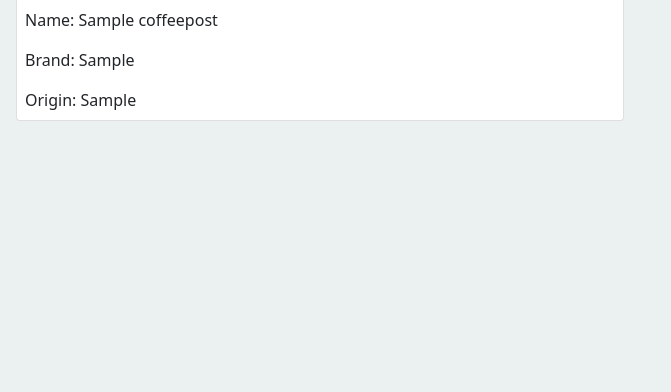
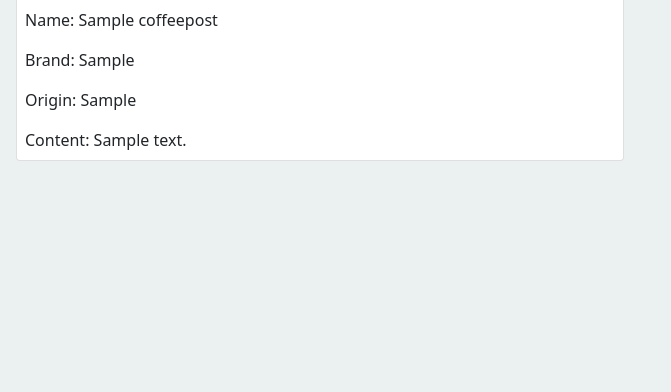
Before and after one commit to cacpaes/fourth-project-ci, a Django app: page / in a window 1280 px wide. Shown: the part 201-593 px from the top of the page, without its empty margins (0-671 px from the left). Run offline with Django 3.2, Linux system fonts and the light colour scheme; tables that the repository leaves empty hold one stand-in row (values such as "Sample post").

Commit message:
Add content post.coffee

```diff
--- a/templates/index.html
+++ b/templates/index.html
@@ -8,6 +8,7 @@
         <div class="hero-text">
           <h1>Taste Coffee</h1>
           <p>The place to post your favorite coffee</p>
+
         </div>
     </div>
 </header>
@@ -32,8 +33,7 @@
                             <p class="card-text mt-2">Name: {{ post.coffee_name }}</p>
                             <p class="card-text">Brand: {{ post.coffee_brand }}</p>
                             <p class="card-text">Origin: {{ post.coffee_origin }}</p>
-
-
+                            <p class="card-text">Content: {{post.coffee_content}}</p>
                         </div>
                 </div>
             </div>
@@ -44,5 +44,9 @@
         {% endfor %}
         </div>
     </div>
+
+
+
+
 </div>
 {% endblock content %}
```
